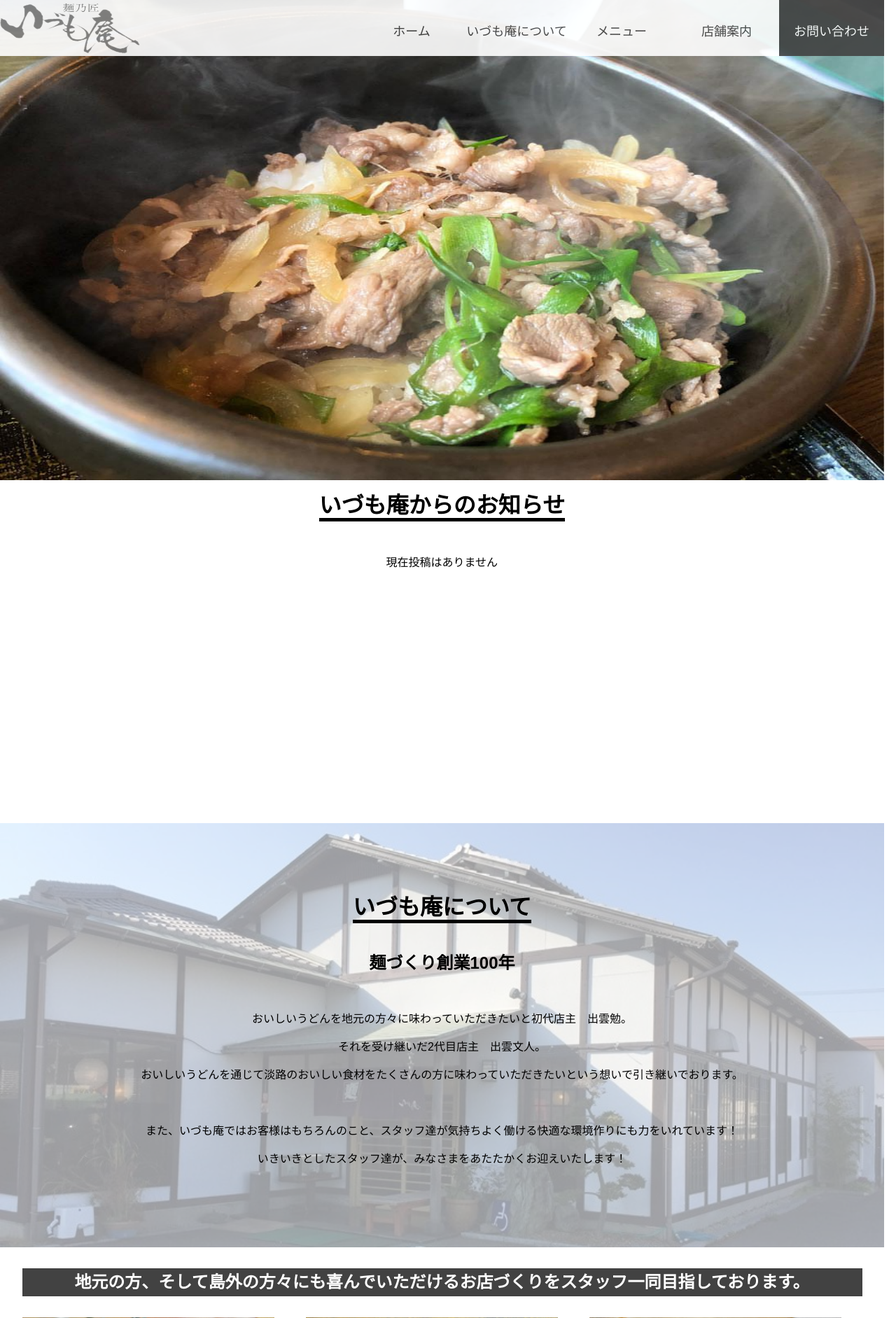
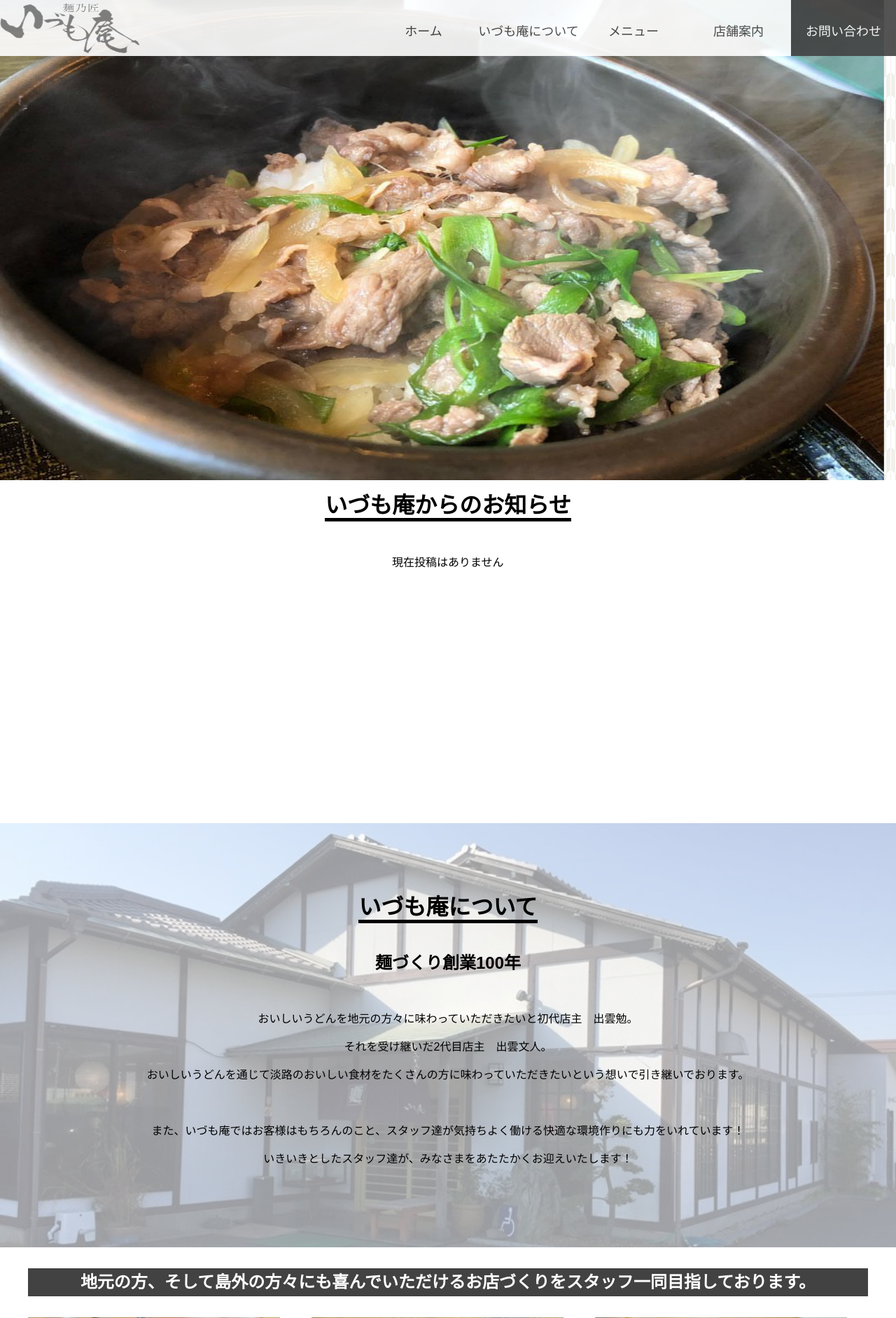
Before and after one commit to mtatsuki/hew2018_Remake, a PHP site: page /tpl/home.php in a window 1280 px wide; the page is wider, and only the part inside the window is pictured. Shown: the top 1883 px of that part at 70% size. Run offline with PHP 8.4, Linux system fonts and the light colour scheme; some libraries are stand-ins or nearby versions.

Commit message:
width編集など

```diff
--- a/css/index.css
+++ b/css/index.css
@@ -8,13 +8,13 @@ body{
 	scroll-behavior:smooth;
 }
 #wrapper{
-	width:1263px;
+	width:100%;
 	height:auto;
 	background-image:url("../images/background.jpeg");
 	background-repeat:repeat;
 }
 #header{
-	width:1263px;
+	width: 100%;
 	height:80px;
 	background-color:#fff;
 	opacity:0.9;
@@ -77,13 +77,13 @@ a:hover{
 }
 .bt{
 	position:fixed;
-	left:1200px;
-	top:606px;
+	left:1600px;
+	top:780px;
 }
 /*ホーム*/
 .slideshow {
 	position: relative;
-	width:1263px;
+	width:100%;
 	height:686px;
 }
 .slideshow img {
@@ -107,7 +107,7 @@ a:hover{
 }
 /*お知らせ*/
 #news{
-	width:1263px;
+	width:100%;
 	height:400px;
 	background-color:#fff;
 	padding-top:10px;
@@ -164,13 +164,13 @@ dt:hover{
 	display:none;
 }
 .length{
-	width:1263px;
+	width:100%;
 	height:80px;
 	background-color:#fff;
 }
 /*いずも庵について*/
 #izumo_img{
-	width:1263px;
+	width:100%;
 	height:606px;
 	background-image:url("../images/img_03.jpg");
 	background-size: cover;
```
Also changed, not shown: other parts of css/index.css (+13 -12 lines).
